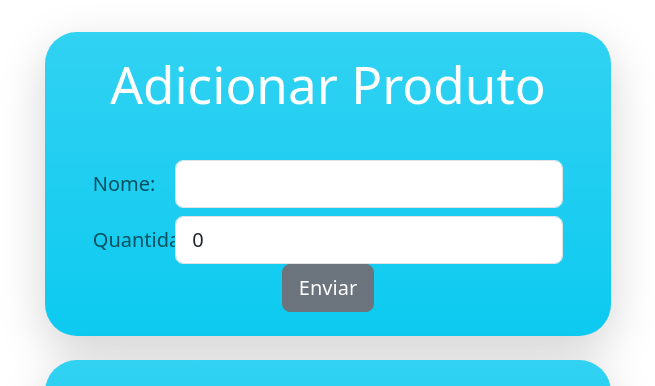
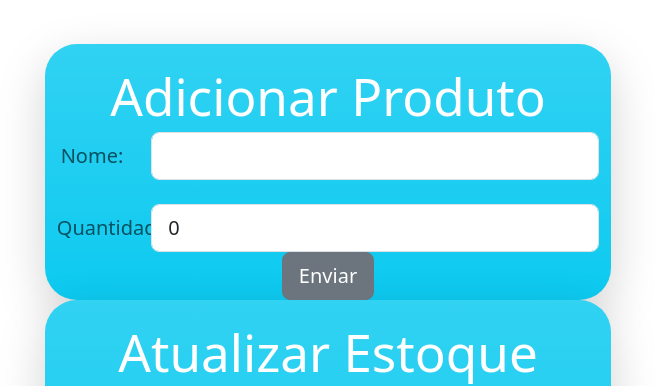
Before and after one commit to Hanzothe/Qtalgit, a React (Vite) app in the folder frontend/: page / in a window 1280 px wide. Shown: the top 386 px of the page, without its empty margins (312-967 px from the left). Built offline with nearby package versions, Linux system fonts and the light colour scheme; no server answers.

Commit message:
Update ProdutosForm.tsx

```diff
--- a/frontend/src/ProdutosForm.tsx
+++ b/frontend/src/ProdutosForm.tsx
@@ -2,16 +2,22 @@ import React, { useState } from "react";
 import axios from "axios";
 import "bootstrap/dist/css/bootstrap.min.css";
 import "./App.css";
-import { Button } from "react-bootstrap";
+import { Button, Card, Col, Container, Form, FormGroup, Row } from "react-bootstrap";
 
 export function ProdutosForm() {
   const [nome, setNome] = useState("");
   const [quantidade, setQuantidade] = useState<number>(0);
   const [message, setMessage] = useState<string>("");
 
+  const [validated, setValidated] = useState(false)
+
   const handleSubmit = async (event: React.FormEvent<HTMLFormElement>) => {
+    const form = event.currentTarget;
+    if (form.checkValidity() === false){
       event.preventDefault();
-
+      event.stopPropagation();
+    }
+    setValidated(true);
     // Dados do funcionário a serem enviados
     const produtoData = {
       Nome: nome,
@@ -38,44 +44,57 @@ export function ProdutosForm() {
   };
 
   return (
-    <div className="App bg-info bg-gradient rounded-5 shadow-lg pt-4">
+    <>
+    <Container className="pt-4 bg-info bg-gradient rounded-5 shadow-lg">
           <h1 className="text-white mx-3">Adicionar Produto</h1>
-      <form className="form m-4 p-4" onSubmit={handleSubmit}>
-        <div className="row">
-          <label className="col-sm-2 col-form-label col-form-label-lg text-info-emphasis ">
+          <Form noValidate validated={validated} onSubmit={handleSubmit}>
+            <FormGroup as={Row} className="position-relative">
+              <Form.Label column="lg" sm={2} lg={2} className="mb-3 text-info-emphasis">
                 Nome:
-          </label>
-          <div className="col-sm-10">
-            <input
-              className="form-control form-control-lg mx-n5"
+              </Form.Label>
+              <Col>
+              <Form.Control
+                  required
                   type="text"
                   name="nome"
                   value={nome}
                   onChange={(event) => setNome(event.target.value)}
+                  size="lg"
+                  className=""
                 />
-          </div>
-        </div>
-
-        <div className="row mt-2">
-          <label className="col-sm-2 col-form-label col-form-label-lg text-info-emphasis">
+                <Form.Control.Feedback >
+                  Muito bom
+                </Form.Control.Feedback>
+                <Form.Control.Feedback type="invalid" >
+                  Por favor inclua o nome do produto
+                </Form.Control.Feedback>
+              </Col>
+            </FormGroup>
+            <Row className="mt-2">
+              <Col sm={2}>
+                <Form.Label column="lg"  className="text-info-emphasis">
                   Quantidade
-          </label>
-          <div className="col-sm-10">
-            <input
-              className="form-control form-control-lg"
+                </Form.Label>
+              </Col>
+              <Col sm={10}>
+                <Form.Control
                   type="number"
                   name="quantidade"
                   value={quantidade}
                   onChange={(event) => setQuantidade(Number(event.target.value))}
+                  size="lg"
                 />
-          </div>
-        </div>
+              </Col>
+            </Row>
 
-        <button type="submit" className="btn btn-lg btn-secondary">
+            <Button type="submit" size="lg" variant="secondary">
               Enviar
-        </button>
-      </form>
+            </Button>
+
+          </Form>
           {message && <p>{message}</p>}
-    </div>
+        </Container>
+    </>
+
   );
 }
```
Lines whose indentation alone changed are shown as unchanged.
